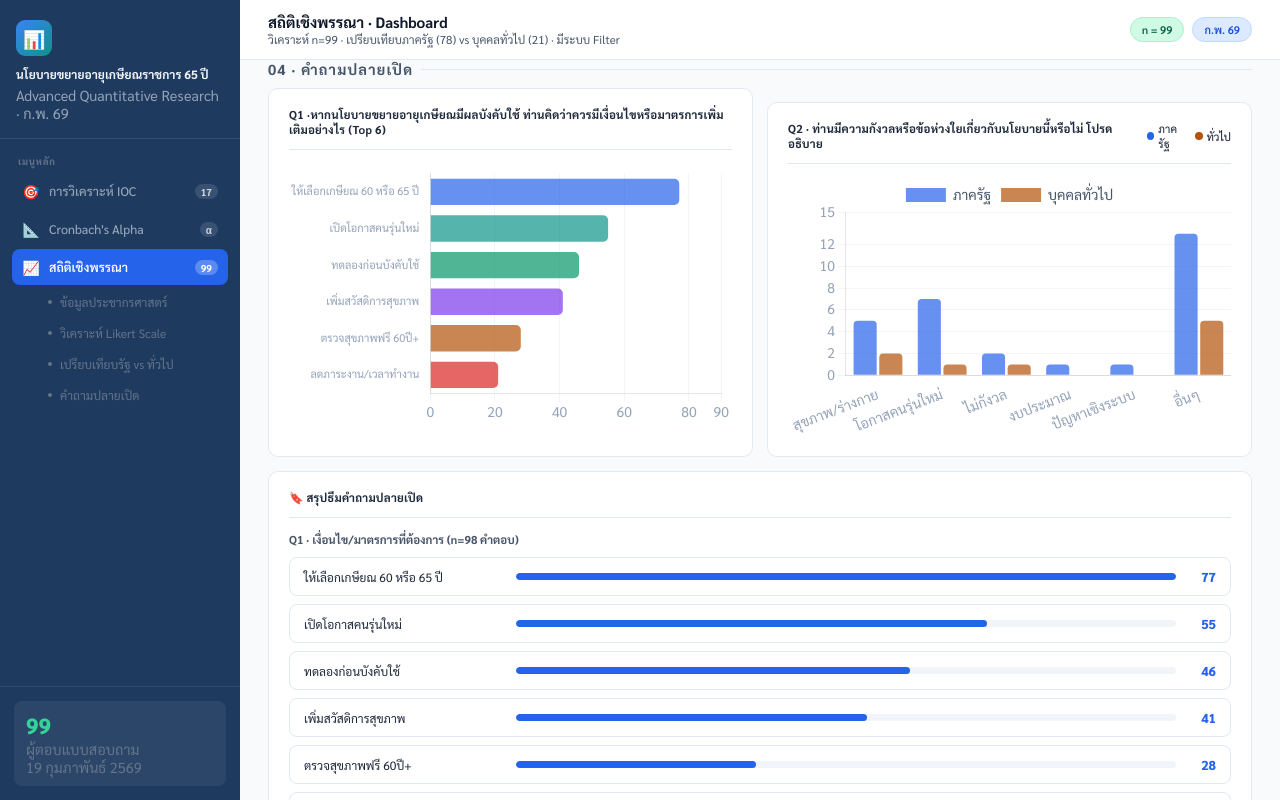
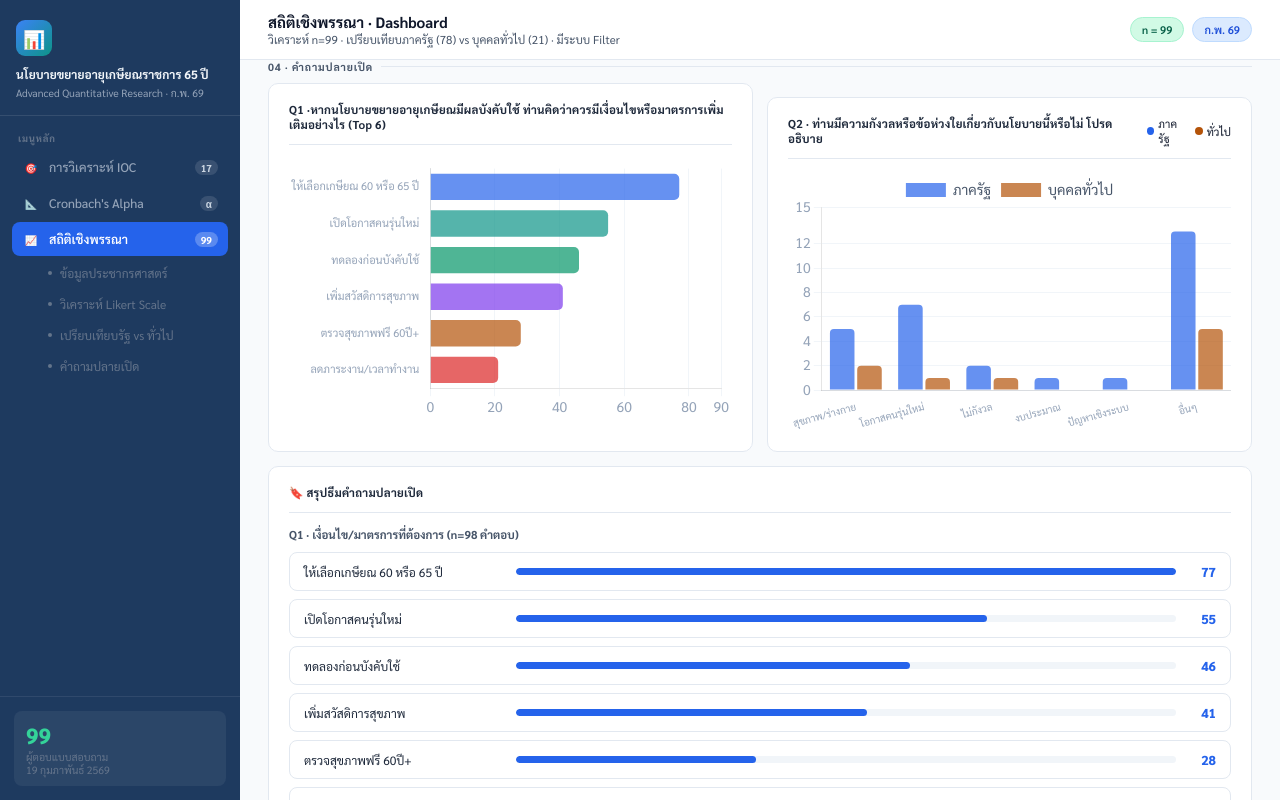
Before and after one commit to adipongthanabodipaiboon-png/Advanced-Quantitative-Research, a plain HTML site: page index.html in a window 1280 px wide. Both pictures are taken after a click on the button "คำถามปลายเปิด". Drawn offline with nearby package versions, Linux system fonts and the light colour scheme.

Commit message:
Update index.html

```diff
--- a/index.html
+++ b/index.html
@@ -62,7 +62,7 @@
   font-size:18px;margin-bottom:10px;
 }
 .sb-title{font-size:12px;font-weight:700;color:#f1f5f9;line-height:1.45}
-.sb-sub{font-size:14.5px;color:#94a3b8;margin-top:3px}
+.sb-sub{font-size:10.5px;color:#94a3b8;margin-top:3px}
 
 .sb-section{padding:16px 12px 6px}
 .sb-section-label{
@@ -81,7 +81,7 @@
 }
 .sb-item:hover{background:rgba(255,255,255,0.08);color:#e2e8f0}
 .sb-item.active{background:#2563eb;color:#fff;font-weight:600}
-.sb-item .ico{font-size:14px;width:18px;text-align:center;flex-shrink:0}
+.sb-item .ico{font-size:10px;width:18px;text-align:center;flex-shrink:0}
 .sb-item .badge{
   margin-left:auto;background:rgba(255,255,255,0.12);
   color:#cbd5e1;font-size:10px;padding:1px 6px;border-radius:8px;font-weight:700;
@@ -110,7 +110,7 @@
   padding:10px 12px;
 }
 .sb-stat-n{font-size:22px;font-weight:800;color:#34d399}
-.sb-stat-l{font-size:14.5px;color:#64748b;margin-top:1px}
+.sb-stat-l{font-size:10.5px;color:#64748b;margin-top:1px}
 
 /* ── MAIN ── */
 .main{flex:1;display:flex;flex-direction:column;height:100vh;overflow:hidden;min-width:0}
@@ -167,7 +167,7 @@
   background:var(--surface);border:1px solid var(--border);
   border-radius:var(--r);padding:16px 18px;
 }
-.kpi-label{font-size:14.5px;font-weight:700;color:var(--t3);text-transform:uppercase;letter-spacing:.05em;margin-bottom:6px}
+.kpi-label{font-size:10.5px;font-weight:700;color:var(--t3);text-transform:uppercase;letter-spacing:.05em;margin-bottom:6px}
 .kpi-val{font-size:30px;font-weight:800;line-height:1;letter-spacing:-.02em}
 .kpi-sub{font-size:11px;color:var(--t4);margin-top:5px}
 .kpi-bar{height:3px;border-radius:2px;margin-top:10px;background:var(--border)}
@@ -177,7 +177,7 @@
 .tbl{width:100%;border-collapse:collapse;font-size:12.5px}
 .tbl th{
   padding:8px 12px;text-align:left;
-  font-size:14.5px;font-weight:700;color:var(--t3);
+  font-size:10.5px;font-weight:700;color:var(--t3);
   text-transform:uppercase;letter-spacing:.05em;
   background:var(--surface2);border-bottom:1px solid var(--border);
   white-space:nowrap;
@@ -189,7 +189,7 @@
 .tbl .tr{text-align:right}
 
 /* BADGES */
-.bdg{display:inline-flex;align-items:center;padding:2px 9px;border-radius:12px;font-size:14.5px;font-weight:700}
+.bdg{display:inline-flex;align-items:center;padding:2px 9px;border-radius:12px;font-size:10.5px;font-weight:700}
 .bdg-g{background:var(--green-l);color:#065f46}
 .bdg-a{background:var(--gold-l);color:#92400e}
 .bdg-r{background:var(--red-l);color:#991b1b}
@@ -265,7 +265,7 @@
 
 /* SECTION DIVIDER */
 .sec-div{
-  font-size:14.5px;font-weight:700;color:var(--t3);
+  font-size:10.5px;font-weight:700;color:var(--t3);
   text-transform:uppercase;letter-spacing:.08em;
   margin:20px 0 10px;display:flex;align-items:center;gap:8px;
 }
@@ -280,7 +280,7 @@
 .cron-val{font-size:28px;font-weight:800;line-height:1;letter-spacing:-.02em}
 .cron-name{font-size:11px;color:var(--t3);margin:3px 0 10px}
 .cron-interp{font-size:12px;font-weight:700;margin-top:8px}
-.cron-meta{font-size:14.5px;color:var(--t4);margin-top:2px}
+.cron-meta{font-size:10.5px;color:var(--t4);margin-top:2px}
 
 /* COMPARE arrow */
 .diff-pos{color:var(--blue);font-weight:700}
@@ -311,7 +311,7 @@
 
 /* radar section mini cards */
 .sec-mini{border:1px solid var(--border);border-radius:9px;padding:14px 16px;background:var(--surface);text-align:center}
-.sec-mini-title{font-size:14.5px;font-weight:700;color:var(--t3);margin-bottom:8px}
+.sec-mini-title{font-size:10.5px;font-weight:700;color:var(--t3);margin-bottom:8px}
 .sec-mini-nums{display:flex;justify-content:space-around;gap:8px}
 .sec-mini-num{font-size:22px;font-weight:800}
 .sec-mini-tag{font-size:10px;color:var(--t4);margin-top:2px}
@@ -1012,7 +1012,7 @@
     datasets:[{data:vals,backgroundColor:colors,borderRadius:4,label:'IOC'}]
   },options:{responsive:true,maintainAspectRatio:false,plugins:{legend:{display:false},
     tooltip:{callbacks:{label:c=>`IOC = ${c.parsed.y.toFixed(2)}`}}},
-    scales:{y:{...scY(0,1.1)},x:{...scX(),ticks:{color:'#94a3b8',font:{size:14}}}}}});
+    scales:{y:{...scY(0,1.1)},x:{...scX(),ticks:{color:'#94a3b8',font:{size:10}}}}}});
 }
 
 // ════════════════ CRONBACH ════════════════
@@ -1053,7 +1053,7 @@
     labels:CRON_VAR.map(r=>r.id),
     datasets:[{data:CRON_VAR.map(r=>r.s2),backgroundColor:CRON_VAR.map(r=>r.s2>1.8?CL.red:r.s2>1.4?CL.gold:CL.green),borderRadius:3,label:'S²i'}]
   },options:{responsive:true,maintainAspectRatio:false,plugins:{legend:{display:false}},
-    scales:{y:{...scY(0,2.5)},x:{...scX(),ticks:{color:'#94a3b8',font:{size:14}}}}}});
+    scales:{y:{...scY(0,2.5)},x:{...scX(),ticks:{color:'#94a3b8',font:{size:10}}}}}});
 }
 
 // ════════════════ DASHBOARD ════════════════
@@ -1093,7 +1093,7 @@
     datasets:[{data:means,backgroundColor:colors,borderRadius:4,label:'Mean'}]
   },options:{responsive:true,maintainAspectRatio:false,plugins:{legend:{display:false},
     tooltip:{callbacks:{label:c=>`Mean = ${c.parsed.y.toFixed(3)}\n${LS[c.dataIndex].lb}`}}},
-    scales:{y:{...scY(1,5)},x:{...scX(),ticks:{color:'#94a3b8',font:{size:14}}}}}});
+    scales:{y:{...scY(1,5)},x:{...scX(),ticks:{color:'#94a3b8',font:{size:10}}}}}});
 
   // update likert table using the selected group's data
   renderLkTable(g);
@@ -1109,15 +1109,15 @@
   mk('d-age',{type:'bar',data:{
     labels:Object.keys(agD),datasets:[{data:Object.values(agD),backgroundColor:[CL.blue,CL.teal,CL.purple,CL.green],borderRadius:5,label:'คน'}]
   },options:{responsive:true,maintainAspectRatio:false,plugins:{legend:{display:false}},
-    scales:{y:{...scY(0,70)},x:{...scX(),ticks:{color:'#94a3b8',font:{size:14}}}}}});
+    scales:{y:{...scY(0,70)},x:{...scX(),ticks:{color:'#94a3b8',font:{size:10}}}}}});
   mk('d-inc',{type:'bar',data:{
     labels:Object.keys(incD),datasets:[{data:Object.values(incD),backgroundColor:CL.teal,borderRadius:5,label:'คน'}]
   },options:{responsive:true,maintainAspectRatio:false,plugins:{legend:{display:false}},
-    indexAxis:'y',scales:{x:{...scY(0,70)},y:{...scX(),ticks:{color:'#94a3b8',font:{size:14}}}}}});
+    indexAxis:'y',scales:{x:{...scY(0,70)},y:{...scX(),ticks:{color:'#94a3b8',font:{size:10}}}}}});
   mk('d-aw',{type:'doughnut',data:{
     labels:Object.keys(awD),datasets:[{data:Object.values(awD),backgroundColor:[CL.green,CL.blue,CL.gold,CL.red],borderWidth:2,borderColor:'#fff'}]
   },options:{responsive:true,maintainAspectRatio:false,cutout:'55%',
-    plugins:{legend:{position:'bottom',labels:{color:'#64748b',padding:8,font:{size:14}}}}}});
+    plugins:{legend:{position:'bottom',labels:{color:'#64748b',padding:8,font:{size:10}}}}}});
 }
 
 function renderLkTable(g){
@@ -1162,7 +1162,7 @@
     labels:Object.keys(POS_PUB),
     datasets:[{data:Object.values(POS_PUB),backgroundColor:CL.purple,borderRadius:5,label:'คน'}]
   },options:{responsive:true,maintainAspectRatio:false,plugins:{legend:{display:false}},
-    indexAxis:'y',scales:{x:{...scY(0,22)},y:{...scX(),ticks:{color:'#94a3b8',font:{size:14}}}}}});
+    indexAxis:'y',scales:{x:{...scY(0,22)},y:{...scX(),ticks:{color:'#94a3b8',font:{size:10}}}}}});
 
   // apply default filter (all)
   applyFilter();
@@ -1175,7 +1175,7 @@
       {label:'บุคคลทั่วไป',data:LS.map(s=>s.gm),backgroundColor:'rgba(180,83,9,.7)',borderRadius:3}
     ]
   },options:{responsive:true,maintainAspectRatio:false,plugins:{legend:{labels:{color:'#475569'}}},
-    scales:{y:{...scY(1,5)},x:{...scX(),ticks:{color:'#94a3b8',font:{size:14}}}}}});
+    scales:{y:{...scY(1,5)},x:{...scX(),ticks:{color:'#94a3b8',font:{size:10}}}}}});
 
   // Radar
   mk('radar-chart',{type:'radar',data:{
@@ -1185,8 +1185,8 @@
       {label:'บุคคลทั่วไป',data:SEC_GEN,borderColor:C.gold,backgroundColor:'rgba(180,83,9,.1)',pointBackgroundColor:C.gold,pointRadius:4}
     ]
   },options:{responsive:true,maintainAspectRatio:false,plugins:{legend:{labels:{color:'#475569'}}},
-    scales:{r:{min:1,max:5,grid:{color:'#e2e8f0'},ticks:{color:'#94a3b8',backdropColor:'transparent',font:{size:14}},
-      pointLabels:{color:'#64748b',font:{size:14}}}}}});
+    scales:{r:{min:1,max:5,grid:{color:'#e2e8f0'},ticks:{color:'#94a3b8',backdropColor:'transparent',font:{size:10}},
+      pointLabels:{color:'#64748b',font:{size:10}}}}}});
 
   // Section mini cards
   const sc=document.getElementById('sec-cards');
@@ -1227,7 +1227,7 @@
       {label:'บุคคลทั่วไป',data:q2Keys.map(k=>Q2_GEN[k]||0),backgroundColor:CL.gold,borderRadius:4}
     ]
   },options:{responsive:true,maintainAspectRatio:false,plugins:{legend:{labels:{color:'#475569'}}},
-    scales:{y:{...scY(0,15)},x:{...scX(),ticks:{color:'#94a3b8',font:{size:14}}}}}});
+    scales:{y:{...scY(0,15)},x:{...scX(),ticks:{color:'#94a3b8',font:{size:10}}}}}});
 
   // OE summary
   document.getElementById('oe-summary').innerHTML=`
```
